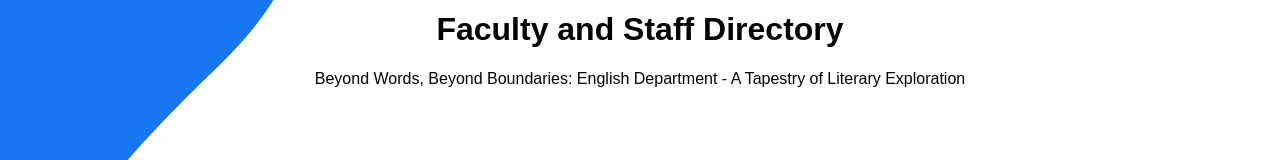
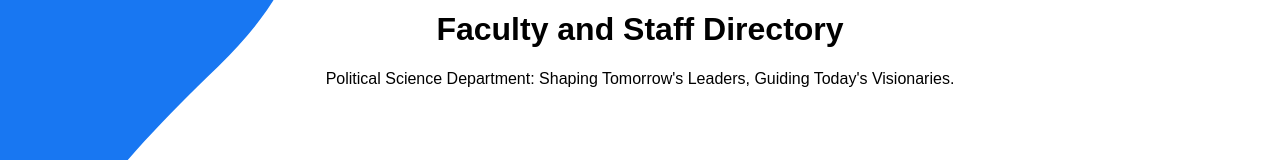
Before and after one commit to PanduCollege/PoliticalScience, a plain HTML site: page about.html in a window 1280 px wide. Shown: the part 151-311 px from the top of the page. Drawn offline with Linux system fonts and the light colour scheme; grey boxes are pictures that could not be loaded.

Commit message:
Update about.html

```diff
--- a/about.html
+++ b/about.html
@@ -154,7 +154,7 @@ h1{
 
         <br><br><br>
         <h1>Faculty and Staff Directory</h1>
-        <p class="detail">Beyond Words, Beyond Boundaries: English Department - A Tapestry of Literary Exploration</p>
+        <p class="detail">Political Science Department: Shaping Tomorrow's Leaders, Guiding Today's Visionaries.</p>
         <br>
 
 <br>
```
